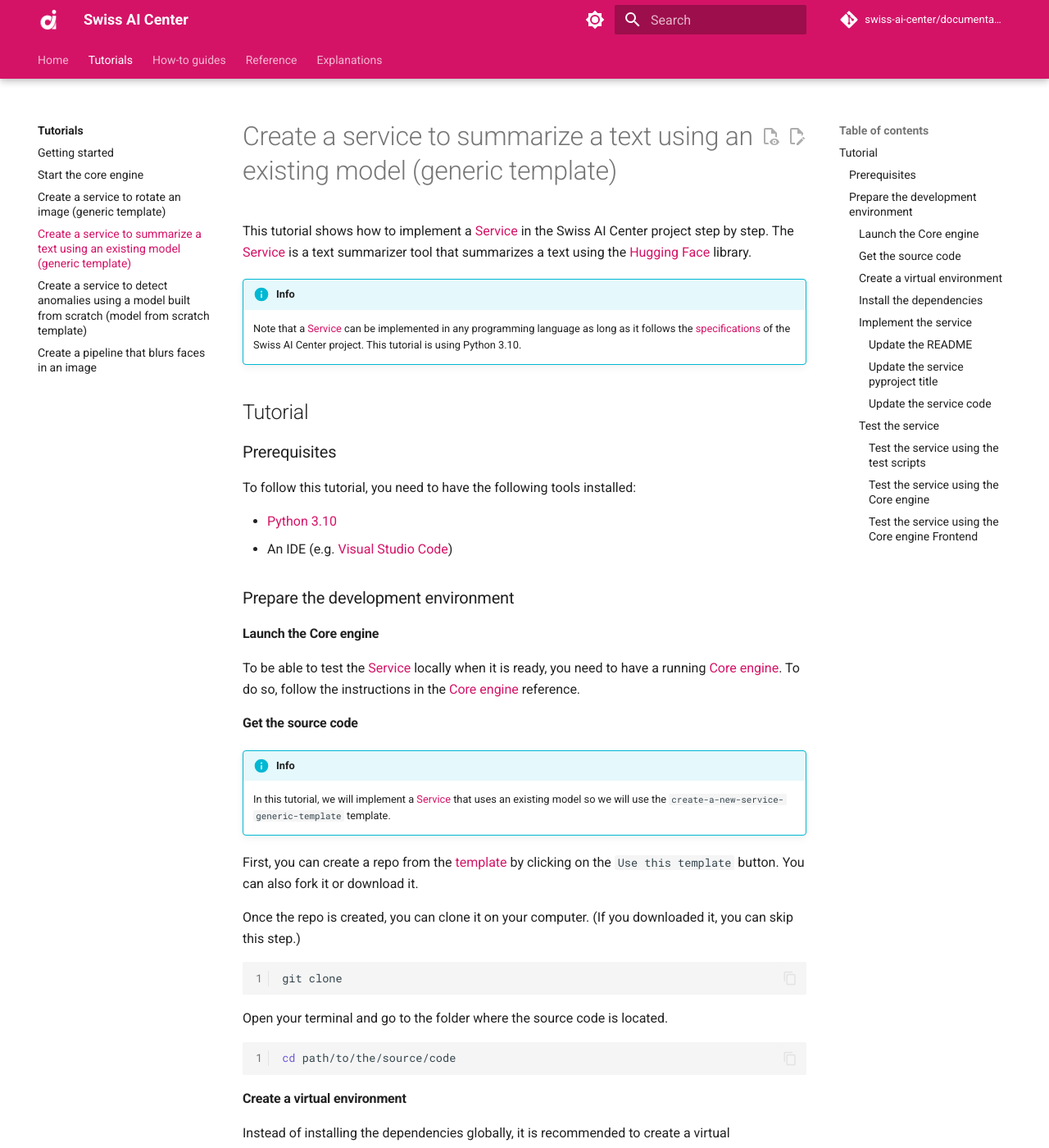
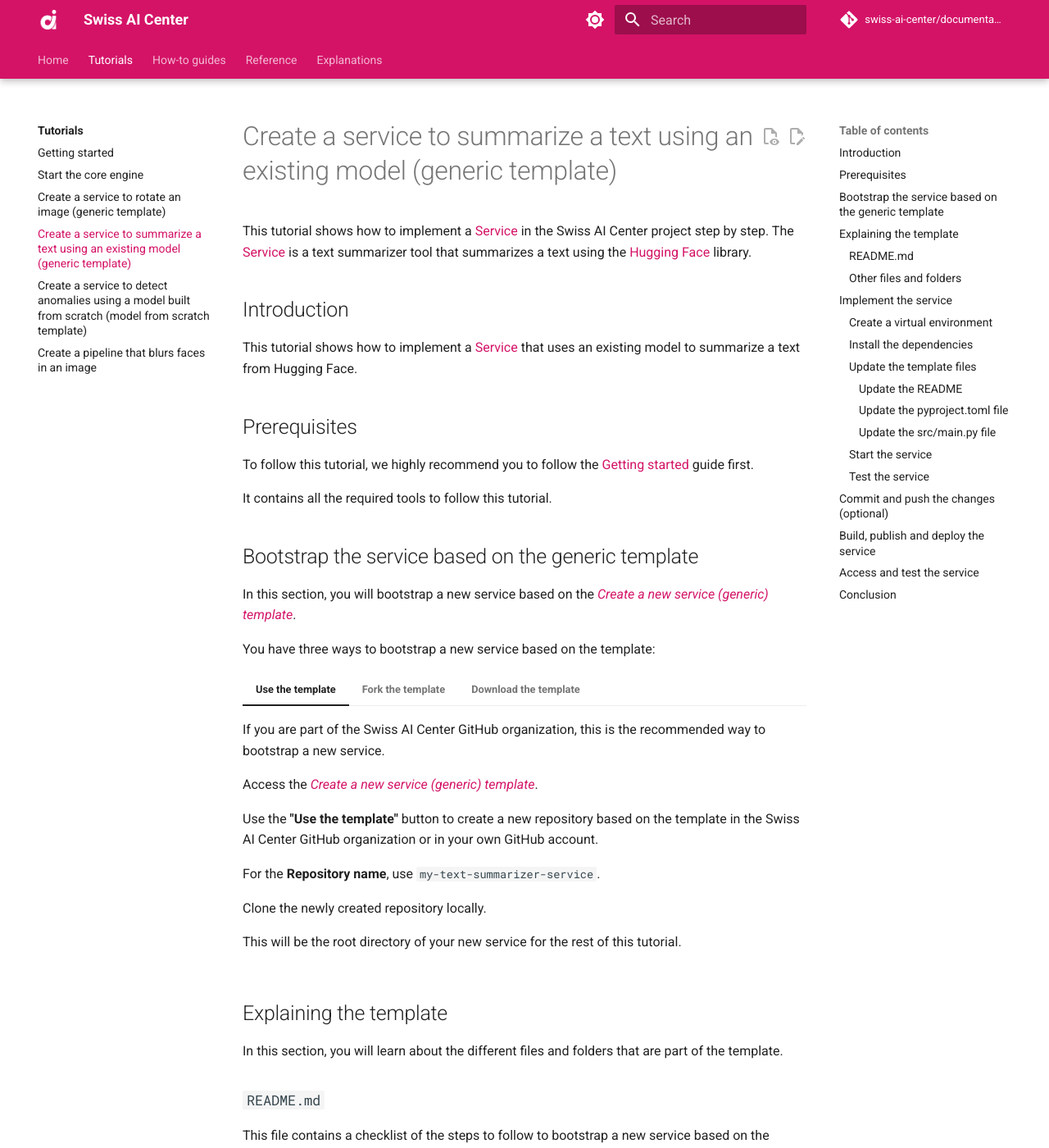
Before and after one commit to swiss-ai-center/documentation, an MkDocs documentation site: the page built from docs/tutorials/create-a-service-to-summarize-a-text-using-an-existing-model.md, in a window 1280 px wide and 1400 px high. Shown: the whole window at 82% size. Built offline with MkDocs 1.6.1 and Material for MkDocs 9.7.7, drawn with Linux system fonts in a browser that asks for light colours; comment, search, counter and statistics services are not loaded; some of the changed text lies outside the part shown.

Commit message:
adapted tutorial of text-summarizer

````diff
--- a/docs/reference/core-engine.md
+++ b/docs/reference/core-engine.md
@@ -23,8 +23,8 @@ The Core engine is split in two main services:
 - [Core engine Frontend](#frontend) - The user interface to interact with the
   backend
 
-Another service is available, [GlitchTip](../reference/glitchtip.md), to
-centralize the logging errors thrown by the Core engine and its services.
+Another service is available, [GlitchTip](../explanations/about-glitchtip.md),
+to centralize the logging errors thrown by the Core engine and its services.
 
 ## Backend
 
--- a/docs/tutorials/create-a-service-to-rotate-an-image.md
+++ b/docs/tutorials/create-a-service-to-rotate-an-image.md
@@ -8,8 +8,9 @@ depending on the value of the `rotation` parameter.
 
 ## Introduction
 
-This tutorial show how to implement a service that rotates the image by 90, 180,
-270 degrees clockwise depending on the value of the `rotation` parameter.
+This tutorial shows how to implement a
+[Service](../reference/core-concepts/service.md) that rotates the image by 90,
+180, 270 degrees clockwise depending on the value of the `rotation` parameter.
 
 ## Prerequisites
 
@@ -86,9 +87,9 @@ do to bootstrap a new service based on the template.
 
 ### Other files and folders
 
-The other files and folders contain everything to serve the model. This is where
-you will implement the code to load the model from the binary file and serve it
-over a [FastAPI](../explanations/about-fastapi.md) REST API.
+The other files and folders contain everything to serve your tool. This is where
+you will implement to do it over a [FastAPI](../explanations/about-fastapi.md)
+REST API.
 
 ## Implement the service
 
@@ -175,7 +176,7 @@ This service rotates an image by 90, 180 or 270 degrees clockwise.
     _Check the [related documentation](https://swiss-ai-center.github.io/swiss-ai-center/reference/image-rotate) for more information._
     ```
 
-##### Update the `pyproject.toml` file
+#### Update the `pyproject.toml` file
 
 ```toml title="pyproject.toml" hl_lines="2"
 [project]
--- a/docs/tutorials/create-a-service-to-summarize-a-text-using-an-existing-model.md
+++ b/docs/tutorials/create-a-service-to-summarize-a-text-using-an-existing-model.md
@@ -6,58 +6,94 @@ step by step. The [Service](../reference/core-concepts/service.md) is a text
 summarizer tool that summarizes a text using the
 [Hugging Face](https://huggingface.co/) library.
 
-!!! Info
-    Note that a [Service](../reference/core-concepts/service.md) can be implemented
-    in any programming language as long as it follows the
-    [specifications](../reference/core-concepts/service.md#specifications) of the
-    Swiss AI Center project. This tutorial is using Python 3.10.
+## Introduction
 
-## Tutorial
+This tutorial shows how to implement a
+[Service](../reference/core-concepts/service.md) that uses an existing model to
+summarize a text from Hugging Face.
 
-### Prerequisites
+## Prerequisites
 
-To follow this tutorial, you need to have the following tools installed:
+To follow this tutorial, we highly recommend you to follow the
+[Getting started](../tutorials/getting-started.md) guide first.
 
-- [Python 3.10](https://www.python.org/downloads/)
-- An IDE (e.g. [Visual Studio Code](https://code.visualstudio.com/))
+It contains all the required tools to follow this tutorial.
 
-### Prepare the development environment
+## Bootstrap the service based on the generic template
 
-#### Launch the Core engine
+In this section, you will bootstrap a new service based on the
+[_Create a new service (generic) template_](https://github.com/swiss-ai-center/create-a-new-service-generic-template).
 
-To be able to test the [Service](../reference/core-concepts/service.md) locally
-when it is ready, you need to have a running
-[Core engine](../reference/core-engine.md). To do so, follow the instructions in
-the
-[Core engine](../reference/core-engine.md#start-the-service-locally-with-minikube-and-the-docker-image-hosted-on-github)
-reference.
+You have three ways to bootstrap a new service based on the template:
 
-#### Get the source code
+=== "Use the template"
 
-!!! Info
-    In this tutorial, we will implement a
-    [Service](../reference/core-concepts/service.md) that uses an existing model so
-    we will use the `create-a-new-service-generic-template` template.
+    If you are part of the Swiss AI Center GitHub organization, this is the
+    recommended way to bootstrap a new service.
 
-First, you can create a repo from the
-[template](https://github.com/swiss-ai-center/create-a-new-service-generic-template)
-by clicking on the `Use this template` button. You can also fork it or download
-it.
+    Access the
+    [_Create a new service (generic) template_](https://github.com/swiss-ai-center/create-a-new-service-generic-template).
 
-Once the repo is created, you can clone it on your computer. (If you downloaded
-it, you can skip this step.)
+    Use the **"Use the template"** button to create a new repository based on the
+    template in the Swiss AI Center GitHub organization or in your own GitHub
+    account.
 
-```bash
-git clone
-```
+    For the **Repository name**, use `my-text-summarizer-service`.
 
-Open your terminal and go to the folder where the source code is located.
+    Clone the newly created repository locally.
 
-```bash
-cd path/to/the/source/code
-```
+    This will be the root directory of your new service for the rest of this
+    tutorial.
 
-#### Create a virtual environment
+=== "Fork the template"
+
+    If you are not part of the Swiss AI Center GitHub organization, this is the
+    recommended way to bootstrap a new service.
+
+    Fork the
+    [_Create a new service (generic) template_](https://github.com/swiss-ai-center/create-a-new-service-generic-template).
+    to fork a new repository based on the chosen template.
+
+    For the **Repository name**, use `my-text-summarizer-service`.
+
+    Clone the newly created repository locally.
+
+    This will be the root directory of your new service for the rest of this
+    tutorial.
+
+=== "Download the template"
+
+    If you do not want to host your codebase on GitHub or if you do not want to be
+    linked to the Swiss AI Center organization, download the
+    [_Create a new service (generic) template_](https://github.com/swiss-ai-center/create-a-new-service-generic-template).
+    as an archive file (**"Download ZIP"**) from the GitHub repository and start
+    over locally or in a new Git repository.
+
+    Extract the archive and name the directory `my-text-summarizer-service`.
+
+    This will be the root directory of your new service for the rest of this
+    tutorial.
+
+## Explaining the template
+
+In this section, you will learn about the different files and folders that are
+part of the template.
+
+### `README.md`
+
+This file contains a checklist of the steps to follow to bootstrap a new service
+based on the template. This can help you to follow step-by-step what you need to
+do to bootstrap a new service based on the template.
+
+### Other files and folders
+
+The other files and folders contain everything to serve your tool. This is where
+you will implement to do it over a [FastAPI](../explanations/about-fastapi.md)
+REST API.
+
+## Implement the service
+
+### Create a virtual environment
 
 Instead of installing the dependencies globally, it is recommended to create a
 virtual environment.
@@ -65,21 +101,24 @@ virtual environment.
 To create a virtual environment, run the following command inside the project
 folder:
 
-```sh
+```sh title="Execute this in the 'root' folder"
+# Create a virtual environment
 python3.10 -m venv .venv
 ```
 
 Then, activate the virtual environment:
 
-```sh
+```sh title="Execute this in the 'root' folder"
+# Activate the virtual environment
 source .venv/bin/activate
 ```
 
-#### Install the dependencies
+### Install the dependencies
 
-For the [Service](../reference/core-concepts/service.md) to work we will need to
-install transformers and torch in addition to the dependencies of the template.
-So edit the `requirements.txt` file and add the following lines:
+!!! warning
+    Make sure you are in the virtual environment.
+
+Update the `requirements.txt` file with the following content:
 
 ```txt hl_lines="2 3"
 common-code[test] @ git+https://github.com/swiss-ai-center/common-code.git@main
@@ -87,25 +126,31 @@ transformers==4.36.2
 torch==2.1.2
 ```
 
-Then, install the dependencies:
+The `common-code` package is required to serve the model over a FastAPI REST API
+and boilerplate code to handle the configuration.
 
-```sh
+We will also need to install transformers and torch for the service to work.
+
+Install the dependencies as explained in the previous section:
+
+```sh title="Execute this in the virtual environment"
+# Install the dependencies
 pip install --requirement requirements.txt
 ```
 
-Create a freeze file to list the dependencies with their versions.
+Create a freeze file to pin all dependencies to their current versions:
 
-```sh
+```sh title="Execute this in the virtual environment"
+# Freeze the dependencies
 pip freeze --local --all > requirements-all.txt
 ```
 
-This will install the default [Service](../reference/core-concepts/service.md)
-dependencies and the ones we just added. The freeze file will be used to ensure
-all the developers have the same dependencies.
+This will ensure that the same versions of the dependencies are installed on
+every machine if you ever share your code with someone else.
 
-#### Implement the service
+### Update the template files
 
-##### Update the README
+#### Update the README
 
 Open the `README.md` file and update the title and the description of the
 [Service](../reference/core-concepts/service.md).
@@ -131,11 +176,10 @@ This service summarizes a text using the Hugging Face library.
     _Check the [related documentation](https://swiss-ai-center.github.io/swiss-ai-center/reference/text-summarizer) for more information._
     ```
 
-##### Update the service pyproject title
+#### Update the `pyproject.toml` file
 
-```toml hl_lines="3"
+```toml title="pyproject.toml" hl_lines="2"
 [project]
-# TODO: 1. CHANGE THE NAME OF THE PROJECT (1)!
 name = "text-summarizer"
 
 [tool.pytest.ini_options]
@@ -145,7 +189,7 @@ addopts = "--cov-config=.coveragerc --cov-report xml --cov-report term-missing -
 
 1. Change the name of the project to `text-summarizer`.
 
-##### Update the service code
+#### Update the `src/main.py` file
 
 All the code of the [Service](../reference/core-concepts/service.md) is in the
 `main.py` file. The [Service](../reference/core-concepts/service.md) is a text
@@ -296,199 +340,180 @@ app = FastAPI(
 !!! Note
     The `process` function TaskData object must be serializable.
 
-#### Test the service
+### Start the service
 
-Now that the service is ready, we can test it.
+!!! tip
 
-##### Test the service using the test scripts
+    Start the Core engine as mentioned in the
+    [Getting started](../tutorials/getting-started.md) guide for this step.
 
-Open a terminal, navigate to the `src` folder and run the following command:
+Start the service with the following command:
 
-```bash
-pytest --cov-report term:skip-covered --cov-report term-missing --cov=. -s --cov-config=.coveragerc
+```sh title="Execute this in the virtual environment"
+# Switch to the `src` directory
+cd src
+
+# Start the application
+uvicorn --reload --port 9090 main:app
 ```
 
-All the tests should pass.
+The service should try to announce itself to the Core engine.
 
-```bash
-======================== test session starts =========================
---------- coverage: platform darwin, python 3.10.10-final-0 ----------
-Name                        Stmts   Miss  Cover   Missing
----------------------------------------------------------
-src/main.py                    70     11    84%   53-70
-src/tests/test_storage_service.py      83     12    86%   13-18, 24-30, 114-115
----------------------------------------------------------
-TOTAL                         188     23    88%
+It will then be available at <http://localhost:9090>.
 
-4 files skipped due to complete coverage.
+Access the Core engine either at <http://localhost:3000> (Frontend UI) or
+<http://localhost:9090> (Backend UI).
 
+The service should be listed in the **Services** section.
 
-========================= 5 passed in 29.12s =========================
-```
+### Test the service
 
-##### Test the service using the Core engine
+!!! tip
 
-In order to test the [Service](../reference/core-concepts/service.md), you need
-to have a running
-[Core engine](../reference/core-engine.md#start-the-service-locally-with-minikube-and-the-docker-image-hosted-on-github).
-If not done yet, follow the instructions in the
-[Core engine](../reference/core-engine.md#start-the-service-locally-with-minikube-and-the-docker-image-hosted-on-github)
-reference.
+    Start the Core engine as mentioned in the
+    [Getting started](../tutorials/getting-started.md) guide for this step.
 
-Once the [Core engine](../reference/core-engine.md) is running, you can start
-the [Service](../reference/core-concepts/service.md) by running the following
-command:
+Create a file called text.txt and add some text in it.
 
-```bash
-uvicorn main:app --reload --host localhost --port 9090 # (1)!
-```
+There are two ways to test the service:
 
-1. The port must be the same as the one defined in the `.env` file and different
-   from the one used by the Core engine.
+=== "Using the Frontend UI (recommended)"
 
-The output should be similar to the following:
+    Access the Core engine at <http://localhost:3000>.
 
-```bash
-INFO:     Uvicorn running on http://127.0.0.1:9090 (Press CTRL+C to quit)
-INFO:     Started reloader process [4455] using StatReload
-INFO:     Started server process [4457]
-INFO:     Waiting for application startup.
-INFO:     [2024-01-09 16:49:08,417]  [common_code.service.service]: 	Started tasks service
-DEBUG:    [2024-01-09 16:49:08,417]  [common_code.service.service]: 	Announcing service: {'name': 'Text Summarizer', 'slug': 'text-summarizer', 'url': 'http://localhost:9090', 'summary': '\nSummarize the given text.\n', 'description': '\nSummarize the given text using the HuggingFace transformers library with model bart-large-cnn-samsum.\n', 'status': 'available', 'data_in_fields': [{'name': 'text', 'type': ['text/plain']}], 'data_out_fields': [{'name': 'summarized_text', 'type': ['text/plain']}], 'tags': [{'name': 'Natural Language Processing', 'acronym': 'NLP'}], 'has_ai': True}
-DEBUG:    [2024-01-09 16:49:08,417]  [common_code.service.service]: 	url: http://localhost:8080
-INFO:     [2024-01-09 16:49:08,419]  Application startup complete.
-INFO:     [2024-01-09 16:49:08,507]   127.0.0.1:54785 - "GET /status HTTP/1.1" 200 OK
-INFO:     [2024-01-09 16:49:08,531]  [common_code.service.service]: 	Successfully announced to the engine
-```
+    ![text-summarizer-frontend](../assets/screenshots/text-summarizer-frontend.png)
 
-Now, you can test the [Service](../reference/core-concepts/service.md) by
-sending a request to the [Core engine](../reference/core-engine.md). To do so,
-open your browser and navigate to the following URL: `http://localhost:8080/`.
-You should see the following page:
+    Now you can test the [Service](../reference/core-concepts/service.md) by
+    clicking the `View` button. Now upload the text file and click on the `Run`
+    button.
 
-![text-summarizer](../assets/screenshots/text-summarizer.png)
+    ![text-summarizer-frontend-execute](../assets/screenshots/text-summarizer-frontend-execute.png)
 
-Now you can test the [Service](../reference/core-concepts/service.md) by
-uploading a text file. Create a file called text.txt and add some text in it.
+    The execution should start and as soon as it is finished, the `Download` button
+    should be clickable. Use it to download the result.
 
-Then, you can unfold the `/text-summarizer` endpoint and click on the Try it out
-button. Now upload the text file and click on the Execute button. The response
-body should be something similar to the following:
+    ![text-summarizer-frontend-download](../assets/screenshots/text-summarizer-frontend-download.png)
 
-```json hl_lines="11"
-{
-  "created_at": "2024-01-09T16:30:22.627620",
-  "updated_at": "2024-01-09T16:54:58.221528",
-  "data_in": [
-    "8a3bb409-bfe6-444d-9f94-8e245b0370b6.txt"
-  ],
-  "data_out": null,
-  "status": "pending",
-  "service_id": "c0ddda6c-9ffa-4912-90a2-b4e9b1769b56",
-  "pipeline_execution_id": null,
-  "id": "b7b73c95-88d1-4f02-87f6-29feabf41d7e",
-  "service": {
-    "created_at": "2024-01-09T16:30:22.627620",
-    "updated_at": "2024-01-09T16:49:08.499620",
-    "description": "\nSummarize the given text using the HuggingFace transformers library with model bart-large-cnn-samsum.\n",
-    "status": "available",
-    "data_in_fields": [
-      {
-        "name": "text",
-        "type": [
-          "text/plain"
-        ]
-      }
-    ],
-    "data_out_fields": [
-      {
-        "name": "result",
-        "type": [
-          "text/plain"
-        ]
-      }
-    ],
-    "tags": [
-      {
-        "name": "Natural Language Processing",
-        "acronym": "NLP"
-      }
-    ],
-    "has_ai": true,
-    "id": "c0ddda6c-9ffa-4912-90a2-b4e9b1769b56",
-    "name": "Text Summarizer",
-    "slug": "text-summarizer",
-    "summary": "\nSummarize the given text.\n",
-    "url": "http://localhost:9090"
-  },
-  "pipeline_execution": null
-}
-```
+    The text should be summarized.
 
-Now, copy the id of the task and unfold the GET `/tasks/{task_id}` endpoint
-under the Tasks name.
+=== "Using the Backend UI"
 
-1. Click on Try it out and paste the id in the task_id field.
-2. Click on Execute.
-3. In the body response, find the `data_out` field and copy the id of the text
-   file (e.g. `a38ef233-ac01-431d-adc8-cb6269cdeb71.png`).
-4. Now, unfold the GET `/storage/{key}` endpoint under the Storage name.
-5. Click on Try it out and paste the id of the text file in the key field.
-6. Click on Execute.
-7. Click on the Download file button and save the text file in your computer.
+    Access the Core engine at <http://localhost:9090>.
 
-The text should be summarized.
+    The service should be listed in the **Registered Services** section.
 
-##### Test the service using the Core engine Frontend
+    **Start a new task**
 
-In order to test the [Service](../reference/core-concepts/service.md) with the
-frontend, you need to launch the
-[Core engine](../reference/core-engine.md#start-the-service-locally-with-node)
-Frontend. To do so, follow the instructions in the
-[Core engine](../reference/core-engine.md#start-the-service-locally-with-node)
-reference.
+    Try to start a new task with the service.
 
-Once the
-[Core engine](../reference/core-engine.md#start-the-service-locally-with-node)
-Frontend is running, you can start the
-[Service](../reference/core-concepts/service.md) by running the following
-command:
+    Unfold the `/text-summarizer` endpoint and click on the Try it out button.
+    Upload the text file and click on the Execute button. The response body should
+    be something similar to the following:
 
-```bash
-uvicorn main:app --reload --host localhost --port 9090 # (1)!
-```
+    ```json hl_lines="12"
+    {
+      "created_at": "2024-01-09T16:30:22.627620",
+      "updated_at": "2024-01-09T16:54:58.221528",
+      "data_in": [
+        "8a3bb409-bfe6-444d-9f94-8e245b0370b6.txt"//(1)!
+      ],
+      "data_out": null,//(2)!
+      "status": "pending",
+      "service_id": "c0ddda6c-9ffa-4912-90a2-b4e9b1769b56",
+      "pipeline_execution_id": null,
+      "id": "b7b73c95-88d1-4f02-87f6-29feabf41d7e",//(3)!
+      "service": {
+        "created_at": "2024-01-09T16:30:22.627620",
+        "updated_at": "2024-01-09T16:49:08.499620",
+        "description": "\nSummarize the given text using the HuggingFace transformers library with model bart-large-cnn-samsum.\n",
+        "status": "available",
+        "data_in_fields": [
+          {
+            "name": "text",
+            "type": [
+              "text/plain"
+            ]
+          }
+        ],
+        "data_out_fields": [
+          {
+            "name": "result",
+            "type": [
+              "text/plain"
+            ]
+          }
+        ],
+        "tags": [
+          {
+            "name": "Natural Language Processing",
+            "acronym": "NLP"
+          }
+        ],
+        "has_ai": true,
+        "id": "c0ddda6c-9ffa-4912-90a2-b4e9b1769b56",
+        "name": "Text Summarizer",
+        "slug": "text-summarizer",
+        "summary": "\nSummarize the given text.\n",
+        "url": "http://localhost:9090"
+      },
+      "pipeline_execution": null
+    }
+    ```
 
-1. The port must be the same as the one defined in the `.env` file and different
-   from the one used by the Core engine.
+    1. The input data is stored in the `data_in` field.
+    2. The output is not available yet and will be stored in the `data_out` field.
+    3. The task ID is stored in the `id` field.
 
-!!! Note
-    The
-    [Core engine](../reference/core-engine.md#start-the-service-locally-with-node)
-    Frontend needs a running [Core engine](../reference/core-engine.md) to work.
+    **Get the task status and result**
 
-As in the previous section, you can test the
-[Service](../reference/core-concepts/service.md) by sending a request to the
-[Core engine](../reference/core-engine.md). To do so, open your browser and
-navigate to the following URL: `http://localhost:3000/`. You should see the
-following page:
+    You can then use the task ID to get the task status and the task result from the
+    **Tasks** section.
 
-![text-summarizer-frontend](../assets/screenshots/text-summarizer-frontend.png)
+    1. Click on Try it out and paste the id in the task_id field.
+    2. Click on Execute.
+    3. In the body response, if the status is `finished` find the `data_out` field
+       and copy the id of the image
+      (e.g. `a38ef233-ac01-431d-adc8-cb6269cdeb71.png`).
+    4. Now, unfold the GET `/storage/{key}` endpoint under the Storage name.
+    5. Click on Try it out and paste the id of the text file in the key field.
+    6. Click on Execute.
+    7. Click on the Download file button and save the file in your computer.
 
-Now you can test the [Service](../reference/core-concepts/service.md) by
-clicking the `View` button. Now upload the text file and click on the `Run`
-button.
+    The text should be summarized.
+You have validated that the service works as expected.
 
-![text-summarizer-frontend-execute](../assets/screenshots/text-summarizer-frontend-execute.png)
+## Commit and push the changes (optional)
 
-The execution should start and as soon as it is finished, the `Download` button
-should be clickable. Use it to download the result.
+Commit and push the changes to the Git repository so it is available for the
+other developers.
 
-![text-summarizer-frontend-download](../assets/screenshots/text-summarizer-frontend-download.png)
+## Build, publish and deploy the service
 
-The text should be summarized.
+Now that you have implemented the service, you can build, publish and deploy it.
 
-!!! success "Congratulations!"
-    You have successfully created a [Service](../reference/core-concepts/service.md)
-    and tested it locally. Now, you can push the
-    [Service](../reference/core-concepts/service.md) to GitHub and deploy it on the
-    [Core engine](../reference/core-engine.md) using the workflow from the repo.
+Follow the
+[How to build, publish and deploy a service](../how-to-guides/how-to-build-publish-and-deploy-a-service.md)
+guide to build, publish and deploy the service to Kubernetes.
+
+## Access and test the service
+
+Access the service using its URL (either by the URL defined in the
+`DEV_SERVICE_URL`/ `PROD_SERVICE_URL` variable or by the URL defined in the
+Kubernetes Ingress file).
+
+You should be able to access the FastAPI Swagger UI.
+
+The service should be available in the **Services** section of the Core engine
+it has announced itself to.
+
+You should be able to send a request to the service and get a response.
+
+## Conclusion
+
+Congratulations! You have successfully created a service to summarize a text.
+
+The service has then been published to a container registry and deployed on
+Kubernetes.
+
+The service is now accessible through a REST API on the Internet and you have
+completed this tutorial! Well done!
````
